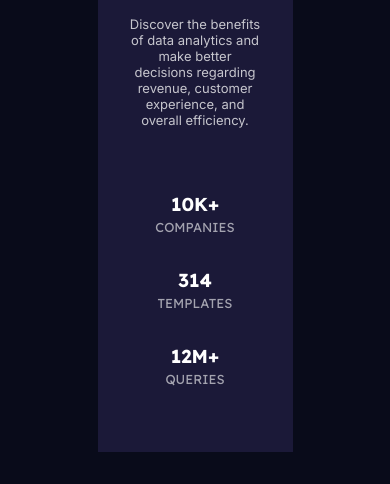
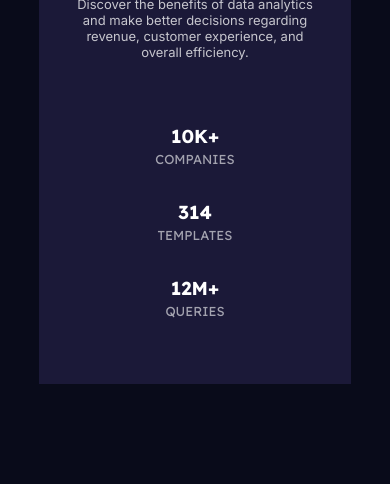
Before and after one commit to debadutta98/frontendmentor.io-states-preview-card-component-main, a plain HTML site: page index.html in a window 390 px wide. Shown: the part 475-959 px from the top of the page. After the commit the page ends 891 px from the top, so only its background shows below. Drawn offline with Linux system fonts and the light colour scheme.

Commit message:
add more break points

```diff
--- a/scss/style.scss
+++ b/scss/style.scss
@@ -54,7 +54,7 @@ body {
                     color: $state-heading;
                 }
             }
-            @media screen and (max-width:568px) {
+            @media screen and (max-width:400px) {
                 @include flex(column, 2rem);
             }
         }
@@ -72,10 +72,12 @@ body {
         }
     @media screen and (max-width: 939px) {
         flex-direction: column-reverse;
-        width: 50vw;
         margin:2rem 0rem;
         img{
             max-width: 100%;
         }
     }
+     @media screen and (max-width: 640px) {
+        width:80vw;
+     }
 }
```
Also changed, not shown: dist/css/style.css, dist/css/style.min.css, 2 other files.
